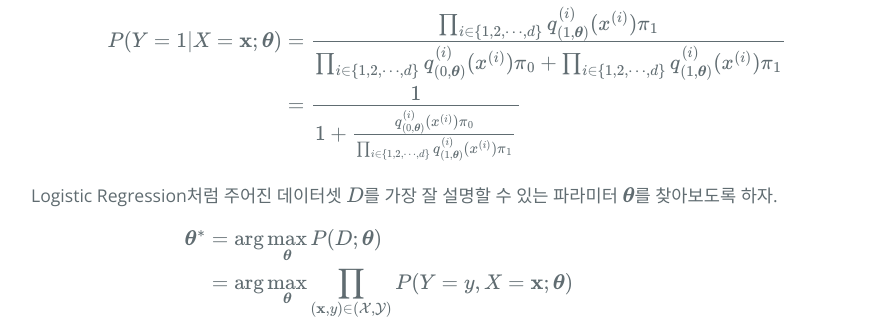
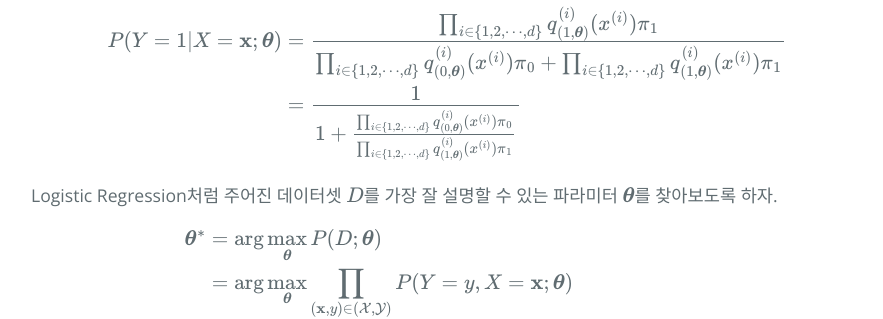
Before and after one commit to hcnoh/hcnoh.github.io, a Jekyll site: the page built from _posts/2019-04-25-logistic-regression-and-naive-bayes.md, in a window 1280 px wide and 900 px high, scrolled down 7315 px. Shown: the part 253-572 px from the top of the window, without its empty margins (193-1076 px from the left). Built offline with Jekyll 4.4.1, drawn with Linux system fonts in a browser that asks for light colours; formulas are drawn with MathJax 3; comment, search, counter and statistics services are not loaded.

Commit message:
Update 2019-04-25-logistic-regression-and-naive-bayes.md

```diff
--- a/_posts/2019-04-25-logistic-regression-and-naive-bayes.md
+++ b/_posts/2019-04-25-logistic-regression-and-naive-bayes.md
@@ -281,7 +281,7 @@
 \begin{align*}
 P(Y=1\vert X=\mathbf{x} ; \boldsymbol{\theta})
 & = \frac{\prod_{i\in \{1,2,\cdots, d \}} q_{(1, \boldsymbol{\theta})}^{(i)}(x^{(i)})\pi_1}{\prod_{i\in \{1,2,\cdots, d \}} q_{(0, \boldsymbol{\theta})}^{(i)}(x^{(i)})\pi_0 + \prod_{i\in \{1,2,\cdots, d \}} q_{(1, \boldsymbol{\theta})}^{(i)}(x^{(i)})\pi_1} \\
-& = \frac{1}{1 + \frac{q_{(0, \boldsymbol{\theta})}^{(i)}(x^{(i)})\pi_0}{\prod_{i\in \{1,2,\cdots, d \}} q_{(1, \boldsymbol{\theta})}^{(i)}(x^{(i)})\pi_1}}
+& = \frac{1}{1 + \frac{\prod_{i\in \{1,2,\cdots, d \}} q_{(0, \boldsymbol{\theta})}^{(i)}(x^{(i)})\pi_0}{\prod_{i\in \{1,2,\cdots, d \}} q_{(1, \boldsymbol{\theta})}^{(i)}(x^{(i)})\pi_1}}
 \end{align*}
 $$
 
```
